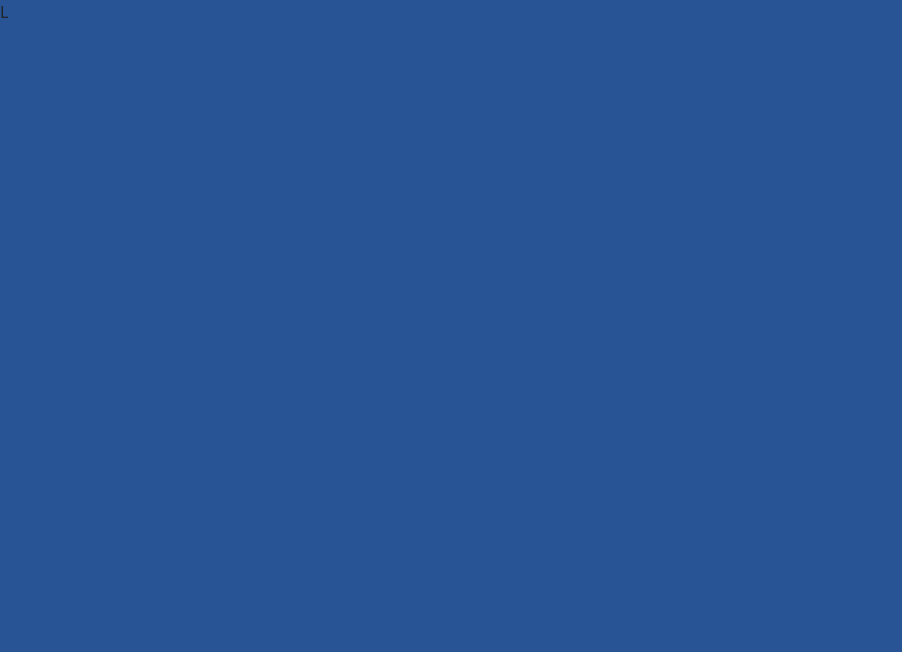
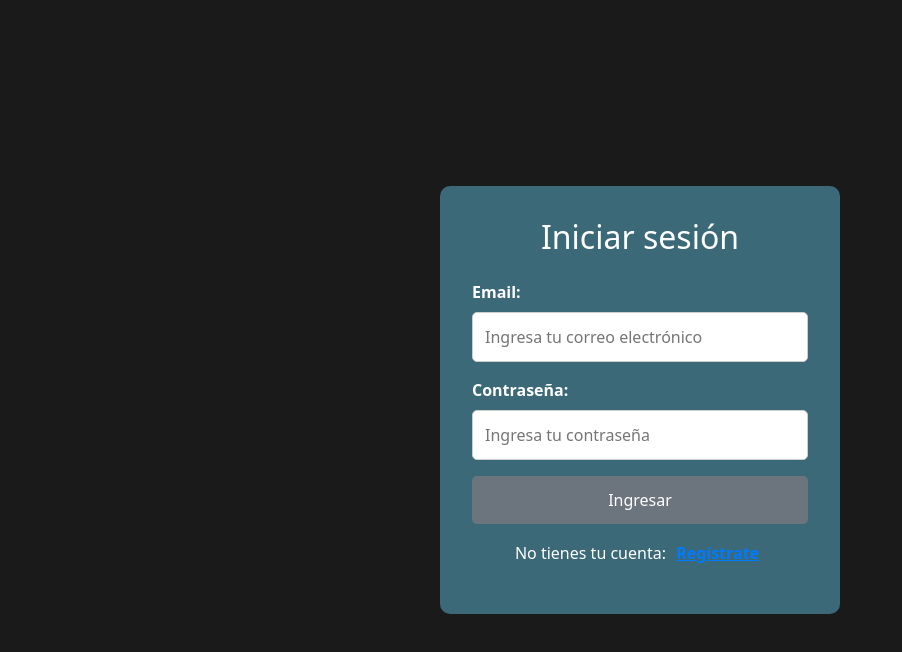
Before and after one commit to luisfersan/tecnosoftware-front, a React (Vite) app: page /auth/login in a window 1280 px wide. Shown: the top 652 px of the page, without its empty margins (0-902 px from the left). Built offline with nearby package versions, Linux system fonts and the light colour scheme.

Commit message:
Feat/Se desarrolla y agrega la vista Login al PY

```diff
--- a/src/components/Footer.jsx
+++ b/src/components/Footer.jsx
@@ -7,7 +7,7 @@ export const Footer = () => {
     <div className="container">
         <div className="row">
             <div className="col-12 col-md-6 pt-1">
-                <h6 className="m-0 text-white fw-bold mq-text">Desarrollado por: Daniel Hernández y Luís F. Sanchez</h6>
+                <h6 className="m-0 text-white fw-bold mq-text">Desarrollado por: Daniel Hernández y Luis F. Sanchez</h6>
                 <br />
                 <p className='text-white m-0'>Academia Desafio Latam</p>
                 <p className='text-white m-0'>Desarrolladores FullStack</p>
--- a/src/components/Navbar.jsx
+++ b/src/components/Navbar.jsx
@@ -1,36 +1,66 @@
 import './Navbar.css'
-import { useEffect, useState } from 'react';
+import { useEffect, useState } from 'react'
 
 export const Navbar = () => {
-
-  const [scrolled, setScrolled] = useState(false);
+  const [scrolled, setScrolled] = useState(false)
 
   useEffect(() => {
     const handleScroll = () => {
       if (window.scrollY > 50) {
-        setScrolled(true);
+        setScrolled(true)
       } else {
-        setScrolled(false);
+        setScrolled(false)
       }
-    };
-    window.addEventListener('scroll', handleScroll);
+    }
+    window.addEventListener('scroll', handleScroll)
     return () => {
-      window.removeEventListener('scroll', handleScroll);
-    };
-  }, []);
+      window.removeEventListener('scroll', handleScroll)
+    }
+  }, [])
 
   return (
-    <header className={`mb-auto fixed-top navbar-scroll ${scrolled ? 'scrolled' : ''}`}>
-    <div className='container'>
-      <div className='img-container mx-5'>
-        <img src='' alt='TecnoSoftware' className="float-md-start mb-0 img-navbar" />
+    <header
+      className={`mb-auto fixed-top navbar-scroll ${
+        scrolled ? 'scrolled' : ''
+      }`}
+    >
+      <div className="container">
+        <div className="img-container mx-5">
+          <img
+            src=""
+            alt="TecnoSoftware"
+            className="float-md-start mb-0 img-navbar"
+          />
+        </div>
+        <nav className="nav justify-content-center float-md-end gap-3 mx-5 nav-masthead">
+          <a
+            className="link-light link-opacity-75-hover text-decoration-none text-uppercase"
+            aria-current="page"
+            href="/auth/login"
+          >
+            Iniciar Sesión
+          </a>
+          <a
+            className="link-light link-opacity-75-hover text-decoration-none text-uppercase"
+            aria-current="page"
+            href="#"
+          >
+            Crear Cuenta
+          </a>
+          <a
+            className="link-light link-opacity-75-hover text-decoration-none text-uppercase"
+            href="#"
+          >
+            Carrito
+          </a>
+          <a
+            className="link-light link-opacity-75-hover text-decoration-none text-uppercase"
+            href="#"
+          >
+            Mi Perfil
+          </a>
+        </nav>
       </div>
-      <nav className="nav justify-content-center float-md-end gap-3 mx-5 nav-masthead">
-        <a className="link-light link-opacity-75-hover text-decoration-none text-uppercase" aria-current="page" href="#">Iniciar Sesión</a>
-        <a className="link-light link-opacity-75-hover text-decoration-none text-uppercase" href="#">Carrito</a>
-        <a className="link-light link-opacity-75-hover text-decoration-none text-uppercase" href="#">Mi Perfil</a>
-      </nav>
-    </div>
-  </header>
+    </header>
   )
 }
--- a/src/layouts/AuthLayout.jsx
+++ b/src/layouts/AuthLayout.jsx
@@ -1,9 +1,8 @@
-import { Outlet } from "react-router-dom"
-
+import { Outlet } from 'react-router-dom'
 export const AuthLayout = () => {
   return (
     <div>
-    <Outlet/>
+      <Outlet />
     </div>
   )
 }
--- /dev/null
+++ b/src/views/Login.css
@@ -0,0 +1,90 @@
+/* Contenedor principal de la página */
+.login-container {
+  display: flex;
+  justify-content: center;
+  align-items: center;
+  height: 100vh;
+  background-color: #1a1a1a; /* Fondo oscuro */
+}
+
+/* Formulario de inicio de sesión */
+.login-form {
+  padding: 2rem;
+  background-color: #3b6978; /* Fondo del formulario */
+  border-radius: 10px;
+  width: 400px;
+}
+
+/* Título del formulario */
+.login-title {
+  text-align: center;
+  color: white;
+  margin-bottom: 1.5rem;
+}
+
+/* Mensaje de error */
+.login-error {
+  color: #ff4d4d;
+  font-size: 16px;
+  font-weight: bold;
+  text-align: center;
+  margin-bottom: 1rem;
+}
+
+/* Mensaje de éxito */
+.login-success {
+  color: #28a745;
+  font-size: 16px;
+  font-weight: bold;
+  text-align: center;
+  margin-bottom: 1rem;
+}
+
+/* Grupo de entradas (campo de email y contraseña) */
+.login-input-group {
+  margin-bottom: 1rem;
+}
+
+/* Etiquetas de los campos */
+.login-label {
+  font-weight: bold;
+  color: white;
+  margin-bottom: 0.5rem;
+}
+
+/* Estilo para los campos de entrada */
+.login-input {
+  width: 100%;
+  padding: 0.75rem;
+  font-size: 16px;
+  border-radius: 5px;
+  border: 1px solid #ccc;
+}
+
+/* Botón de inicio de sesión */
+.login-btn {
+  width: 100%;
+  padding: 0.75rem;
+  font-size: 16px;
+  background-color: #6c757d;
+  color: white;
+  border: none;
+  border-radius: 5px;
+  cursor: pointer;
+  margin-bottom: 1rem;
+}
+
+/* Botón de registro (enlace a la página de registro) */
+.login-register-link {
+  text-align: center;
+  color: white;
+}
+
+.login-register-button {
+  font-weight: bold;
+  color: #007bff;
+  background: none;
+  border: none;
+  cursor: pointer;
+  text-decoration: underline;
+}
--- a/src/views/Login.jsx
+++ b/src/views/Login.jsx
@@ -1,7 +1,109 @@
-import React from 'react'
+// import React from 'react'
+
+// export const Login = () => {
+//   return (
+//     <div>L</div>
+//   )
+// }
+
+import React, { useState } from 'react'
+import { useNavigate } from 'react-router-dom'
+import './Login.css' // Importa el archivo CSS correspondiente
 
 export const Login = () => {
+  const [formData, setFormData] = useState({
+    email: '',
+    password: '',
+  })
+
+  const [errorMessage, setErrorMessage] = useState('')
+  const [successMessage, setSuccessMessage] = useState('')
+  const navigate = useNavigate()
+
+  const handleChange = (e) => {
+    const { name, value } = e.target
+    setFormData({ ...formData, [name]: value })
+  }
+
+  const handleSubmit = (e) => {
+    e.preventDefault()
+
+    const { email, password } = formData
+
+    // Validar que todos los campos estén llenos
+    if (!email || !password) {
+      setErrorMessage('Todos los campos deben ser diligenciados.')
+      setSuccessMessage('')
+    } else {
+      setErrorMessage('')
+      setSuccessMessage('¡Inició sesión correctamente!')
+
+      // Limpiar campos
+      setFormData({ email: '', password: '' })
+
+      // Mostrar mensaje por 3 segundos
+      setTimeout(() => {
+        setSuccessMessage('')
+        navigate('/') // Redirigir al home
+      }, 3000)
+    }
+  }
+
   return (
-    <div>L</div>
+    <div className="login-container">
+      <form
+        onSubmit={handleSubmit}
+        className="login-form"
+      >
+        <h2 className="login-title">Iniciar sesión</h2>
+
+        {/* Mensaje de error */}
+        {errorMessage && <p className="login-error">{errorMessage}</p>}
+
+        {/* Mensaje de éxito */}
+        {successMessage && <p className="login-success">{successMessage}</p>}
+
+        <div className="login-input-group">
+          <label className="login-label">Email:</label>
+          <input
+            type="email"
+            name="email"
+            className="login-input"
+            value={formData.email}
+            onChange={handleChange}
+            placeholder="Ingresa tu correo electrónico"
+          />
+        </div>
+
+        <div className="login-input-group">
+          <label className="login-label">Contraseña:</label>
+          <input
+            type="password"
+            name="password"
+            className="login-input"
+            value={formData.password}
+            onChange={handleChange}
+            placeholder="Ingresa tu contraseña"
+          />
+        </div>
+
+        <button
+          type="submit"
+          className="login-btn"
+        >
+          Ingresar
+        </button>
+
+        <p className="login-register-link">
+          No tienes tu cuenta:{' '}
+          <button
+            className="login-register-button"
+            onClick={() => navigate('/register')}
+          >
+            Regístrate
+          </button>
+        </p>
+      </form>
+    </div>
   )
 }
```
